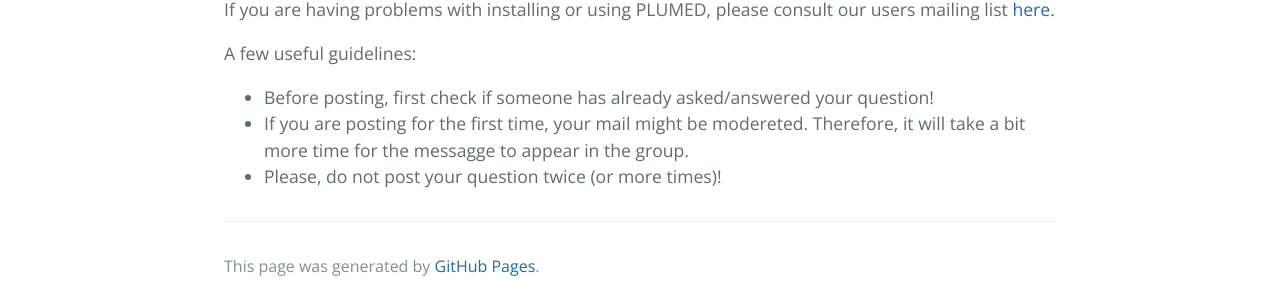
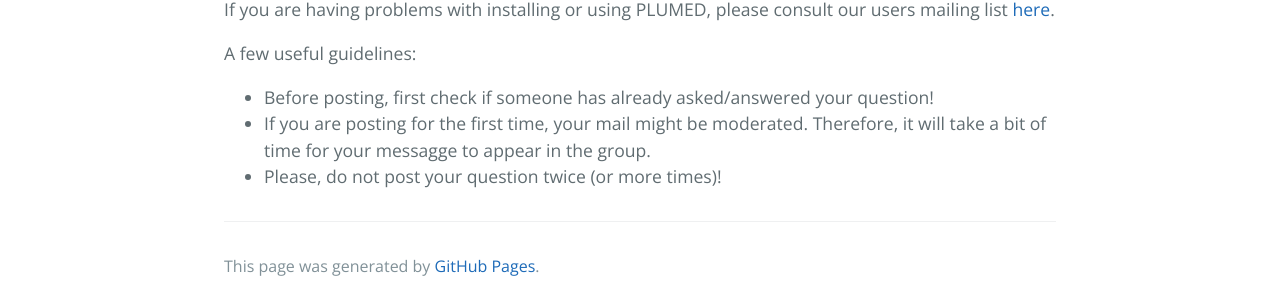
Before and after one commit to plumed/plumed.github.io, a Jekyll site: the page built from forum.md, in a window 1280 px wide. Shown: the part 627-933 px from the top of the page. Built offline with Jekyll 4.4.1, drawn with Linux system fonts in a browser that asks for light colours; our own code applies the rules of GitHub Pages for plain Markdown files; the repository's description, which GitHub fills in, is left out.

Commit message:
Update forum.md
typo

```diff
--- a/forum.md
+++ b/forum.md
@@ -6,5 +6,5 @@ If you are having problems with installing or using PLUMED, please consult our u
 A few useful guidelines:
 
 * Before posting, first check if someone has already asked/answered your question!
-* If you are posting for the first time, your mail might be modereted. Therefore, it will take a bit more time for the messagge to appear in the group.
+* If you are posting for the first time, your mail might be moderated. Therefore, it will take a bit of time for your messagge to appear in the group.
 * Please, do not post your question twice (or more times)!
```
